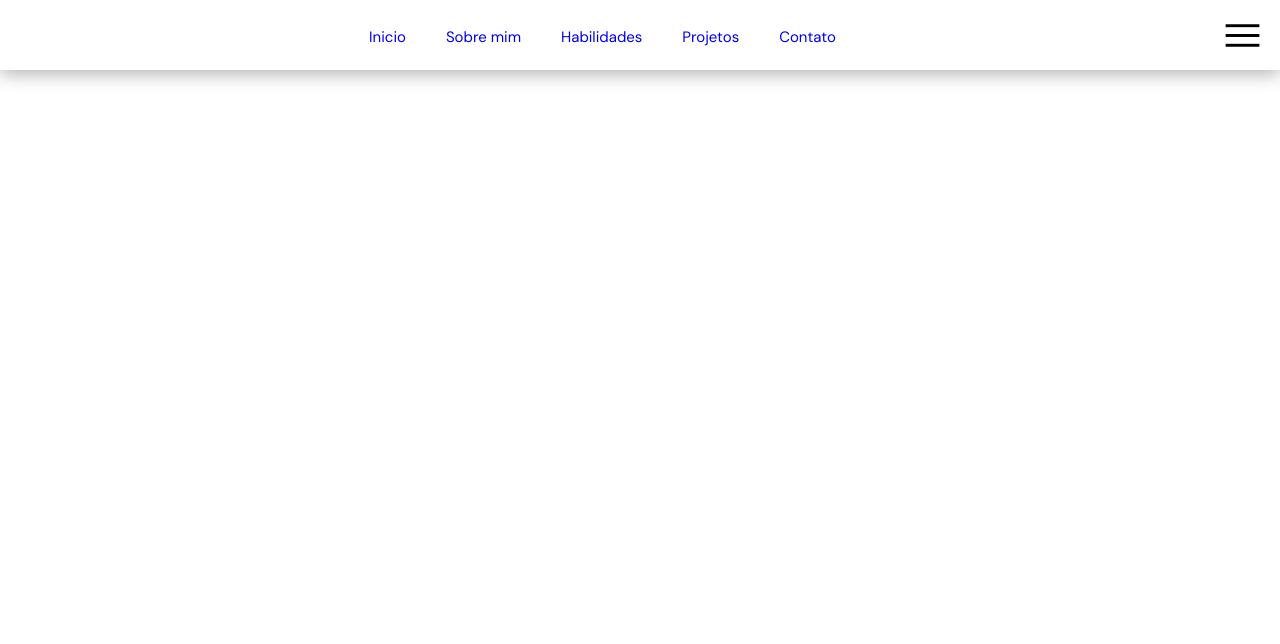
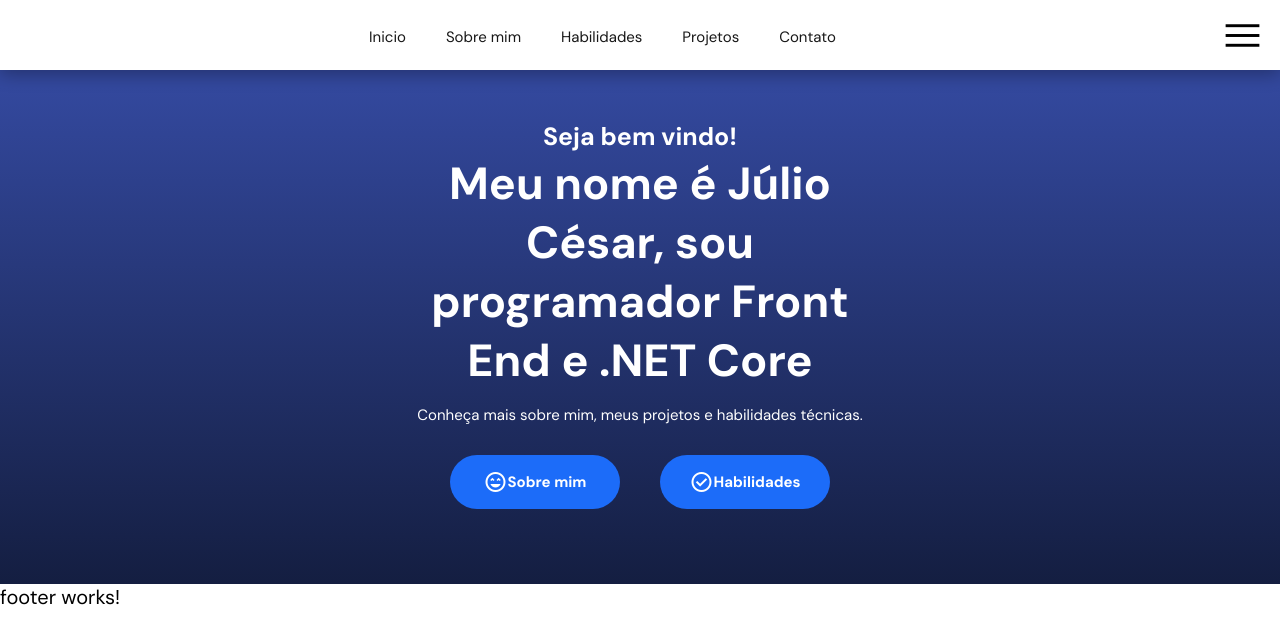
Before and after one commit to JCDias00/potifolioJulio, an Angular app: page / in a window 1280 px wide. Shown: the top 644 px of the page. Built offline with nearby package versions, Linux system fonts and the light colour scheme.

Commit message:
box banner

```diff
--- a/src/app/home/home.component.css
+++ b/src/app/home/home.component.css
@@ -0,0 +1,72 @@
+/* box banner */
+
+.banner{
+    display: flex;
+    justify-content: center;
+    background: linear-gradient(180deg, var(--color-blue-2) 15%, var(--color-blue-3) 100%);
+    color: #fff;
+    padding-top: 70px;
+    text-align: center;
+
+}
+
+.banner .box{
+    display: flex;
+    flex-direction: column;
+    align-items: center;
+    padding: 45px 5px;
+}
+
+.banner .box .paragraph{
+    margin: 15px 0;
+    font-size: var(--font-size-5);
+    font-weight: 400;
+    color: #fff;
+}
+
+.banner .box .title1{
+    font-size: var(--font-size-3);
+}
+
+.banner .box .title2{
+    font-size: var(--font-size-1);
+    display: block;
+    max-width: 450px;
+}
+
+.banner .box .buttons{
+    display: flex;
+    align-items: center;
+    flex-wrap: wrap;
+    margin: 15px 0;
+    width: 100%;
+    justify-content: space-evenly;
+}
+
+.banner .box .buttons a {
+    display: flex;
+    align-items: center;
+    justify-content: center;
+    padding: 15px;
+    min-width: 170px;
+    border-radius: 35px;
+    margin: 0 5px 15px;
+    font-size: var(--font-size-5);
+    font-weight: 700;
+    background: var(--color-blue-1);
+    color: #fff;
+    text-decoration: none;
+
+}
+
+.banner .box .buttons a:hover{
+    background: var(--color-blue-2);
+
+}
+
+.banner .box .buttons button a {
+    margin-right: 5px;
+
+
+
+}
--- a/src/app/home/home.component.html
+++ b/src/app/home/home.component.html
@@ -1 +1,28 @@
-<p>home works!</p>
+<main>
+    <section id="banner" class="banner">
+        <div class="box">
+            <h1>
+                <span class="title1">Seja bem vindo!</span>
+                <span class="title2">Meu nome é Júlio César, sou programador Front End e .NET Core</span>
+
+            </h1>
+            <p class="paragraph">Conheça mais sobre mim, meus projetos e habilidades técnicas.</p>
+
+            <div class="buttons">
+                <a href="#about">
+                    <i class="material-symbols-outlined">
+                        sentiment_very_satisfied
+                    </i> Sobre mim
+                </a>
+                <a href="#skills">
+                    <i class="material-symbols-outlined">
+                        check_circle
+                    </i>
+                    Habilidades
+                </a>
+            </div>
+
+        </div>
+
+    </section>
+</main>
--- a/src/app/menu/menu.component.css
+++ b/src/app/menu/menu.component.css
@@ -42,6 +42,7 @@ nav ul li a{
 
     font-size: var(--font-size-5);
     text-decoration: none;
+    color: var(--color-black-1);
 }
 
 nav ul li a:hover {
```
